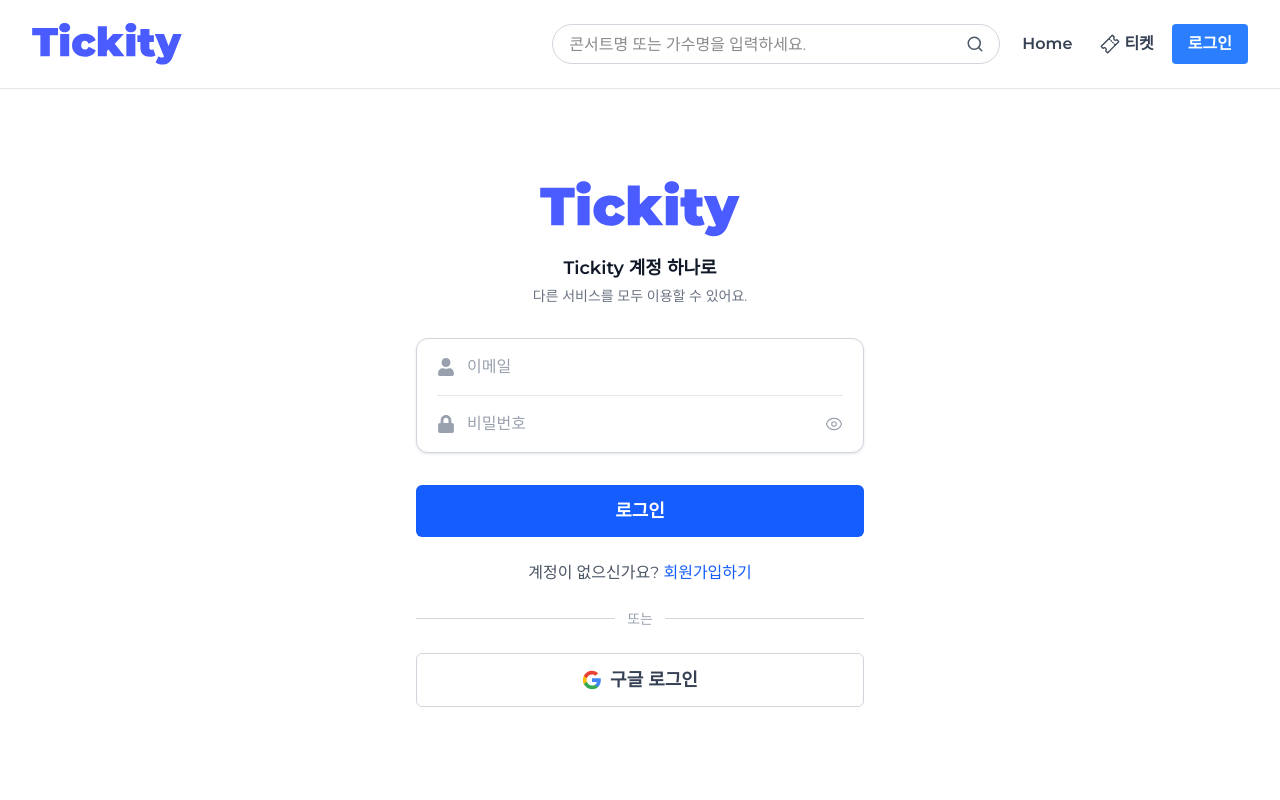
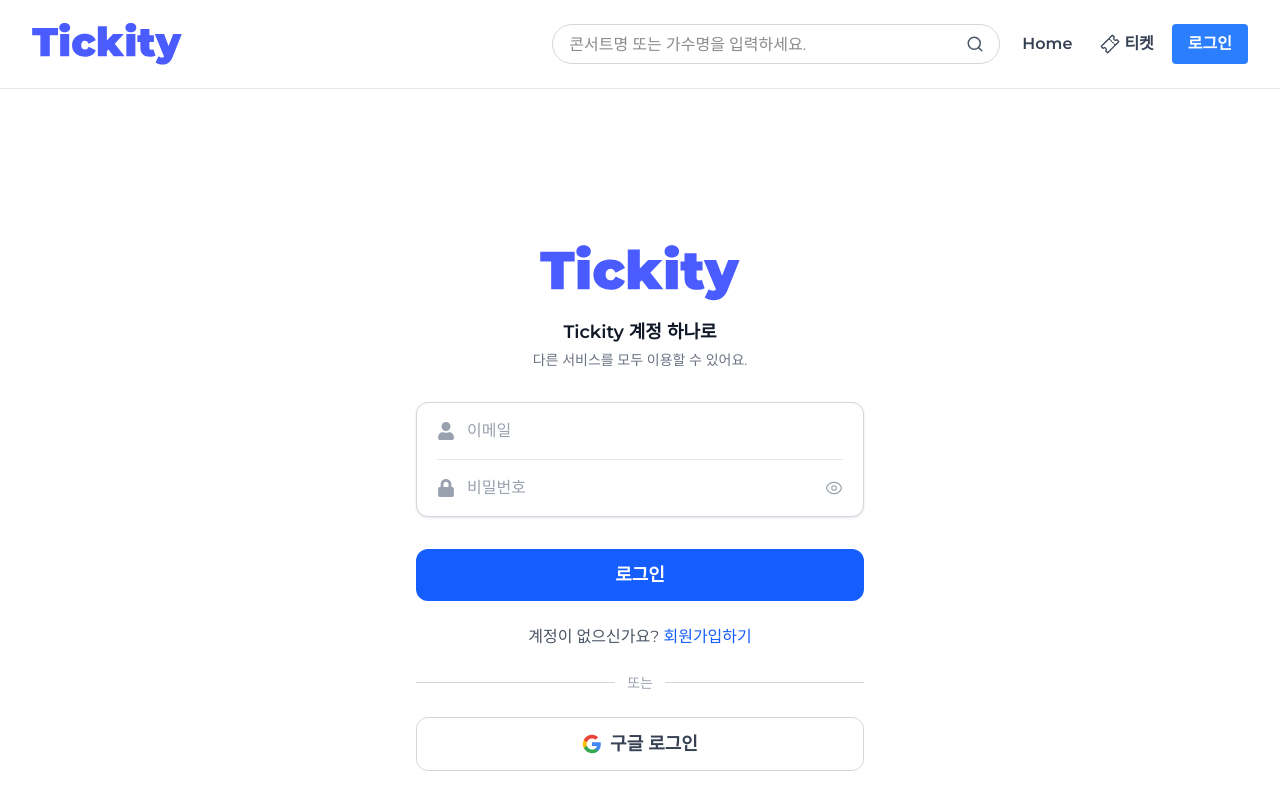
Before and after one commit to kjaewon4/Tickity, a Next.js app in the folder frontend/: page /login in a window 1280 px wide. Both pictures are taken after a click on the button "기존 Tickity 계정 로그인". Shown: the top 800 px of the page. Built offline with nearby package versions, Linux system fonts and the light colour scheme; no server answers.

Commit message:
Design : 버튼 모서리 입력폼과 동일하게 수정 및 화면 여백 수정

```diff
--- a/frontend/src/app/components/auth/GeneralSignupForm.tsx
+++ b/frontend/src/app/components/auth/GeneralSignupForm.tsx
@@ -43,7 +43,7 @@
   getEmailMessageClass,
 }: GeneralSignupFormProps) => {
   return (
-    <div className="bg-white rounded-xl shadow-md p-6 w-full">
+    <div className="bg-white p-6 w-full">
       <p className="text-lg text-gray-600 mb-4 text-center">
         이메일을 입력하고 확인 버튼을 눌러주세요
       </p>
@@ -141,7 +141,7 @@
       <button
         onClick={onSignup}
         disabled={isSigningUp || emailStatus !== 'available'}
-        className={`w-full py-3 rounded-md font-semibold text-white transition text-lg cursor-pointer ${
+        className={`w-full py-3 rounded-xl font-semibold text-white transition text-lg cursor-pointer ${
           isSigningUp || emailStatus !== 'available'
             ? 'bg-gray-400 cursor-not-allowed'
             : 'bg-blue-600 hover:bg-blue-700'
--- a/frontend/src/app/components/auth/SocialSignupForm.tsx
+++ b/frontend/src/app/components/auth/SocialSignupForm.tsx
@@ -21,7 +21,7 @@
   onSignup,
 }: SocialSignupFormProps) => {
   return (
-    <div className="bg-white rounded-xl shadow-md p-6 w-full">
+    <div className="bg-white p-6 w-full">
       <p className="text-lg text-gray-600 mb-4 text-center">
         이름과 주민번호 7자리를 입력해 주세요
       </p>
@@ -59,7 +59,7 @@
       <button
         onClick={onSignup}
         disabled={isSigningUp}
-        className={`w-full py-3 rounded-md font-semibold text-white text-lg transition cursor-pointer ${
+        className={`w-full py-3 rounded-xl font-semibold text-white text-lg transition cursor-pointer ${
           isSigningUp
             ? 'bg-gray-400 cursor-not-allowed'
             : 'bg-blue-600 hover:bg-blue-700'
--- a/frontend/src/app/login/page.tsx
+++ b/frontend/src/app/login/page.tsx
@@ -180,8 +180,8 @@
   };
 
   return (
-    <div className="flex flex-col min-h-screen bg-white px-4 mt-25">
-      {/* ✅ 고정된 로고 영역 */}
+    <div className="flex flex-col min-h-screen bg-white px-4 mt-25 pt-16">
+      {/* 고정된 로고 영역 */}
       <div className={`flex flex-col items-center justify-start mt-20 ${!showEmailForm ? 'mb-24' : 'mb-8'}`}>
         <Image
           src="/images/Tickity.svg"
@@ -196,8 +196,8 @@
         </div>
       </div>
 
-      {/* ✅ 로그인 영역 */}
-      <div className="flex flex-col items-center flex-grow">
+      {/* 로그인 영역 */}
+      <div className="flex flex-col items-center">
         <div className={`w-full max-w-md ${!showEmailForm ? 'mt-[40px]' : ''}`}>
           {showEmailForm ? (
             <motion.div
@@ -215,7 +215,7 @@
               />
 
               <button
-                className="w-full bg-blue-600 text-white py-3 mt-8 rounded-md font-semibold text-lg hover:bg-blue-700 disabled:opacity-50 cursor-pointer"
+                className="w-full bg-blue-600 text-white py-3 mt-8 rounded-xl font-semibold text-lg hover:bg-blue-700 disabled:opacity-50 cursor-pointer"
                 onClick={handleLogin}
                 disabled={isLoading}
               >
@@ -239,7 +239,7 @@
 
               <button
                 onClick={handleGoogleLogin}
-                className="w-full bg-white border border-gray-300 text-gray-700 py-3 px-4 rounded-md font-semibold hover:bg-gray-100 flex items-center justify-center text-lg cursor-pointer"
+                className="w-full bg-white border border-gray-300 text-gray-700 py-3 px-4 rounded-xl font-semibold hover:bg-gray-100 flex items-center justify-center text-lg cursor-pointer"
               >
                 <svg className="w-5 h-5 mr-2" viewBox="0 0 24 24" fill="none">
                   <path fill="#4285F4" d="M22.56 12.25c0-.78-.07-1.53-.2-2.25H12v4.26h5.92c-.26 1.37-1.04 2.53-2.21 3.31v2.77h3.57c2.08-1.92 3.28-4.74 3.28-8.09z" />
```
